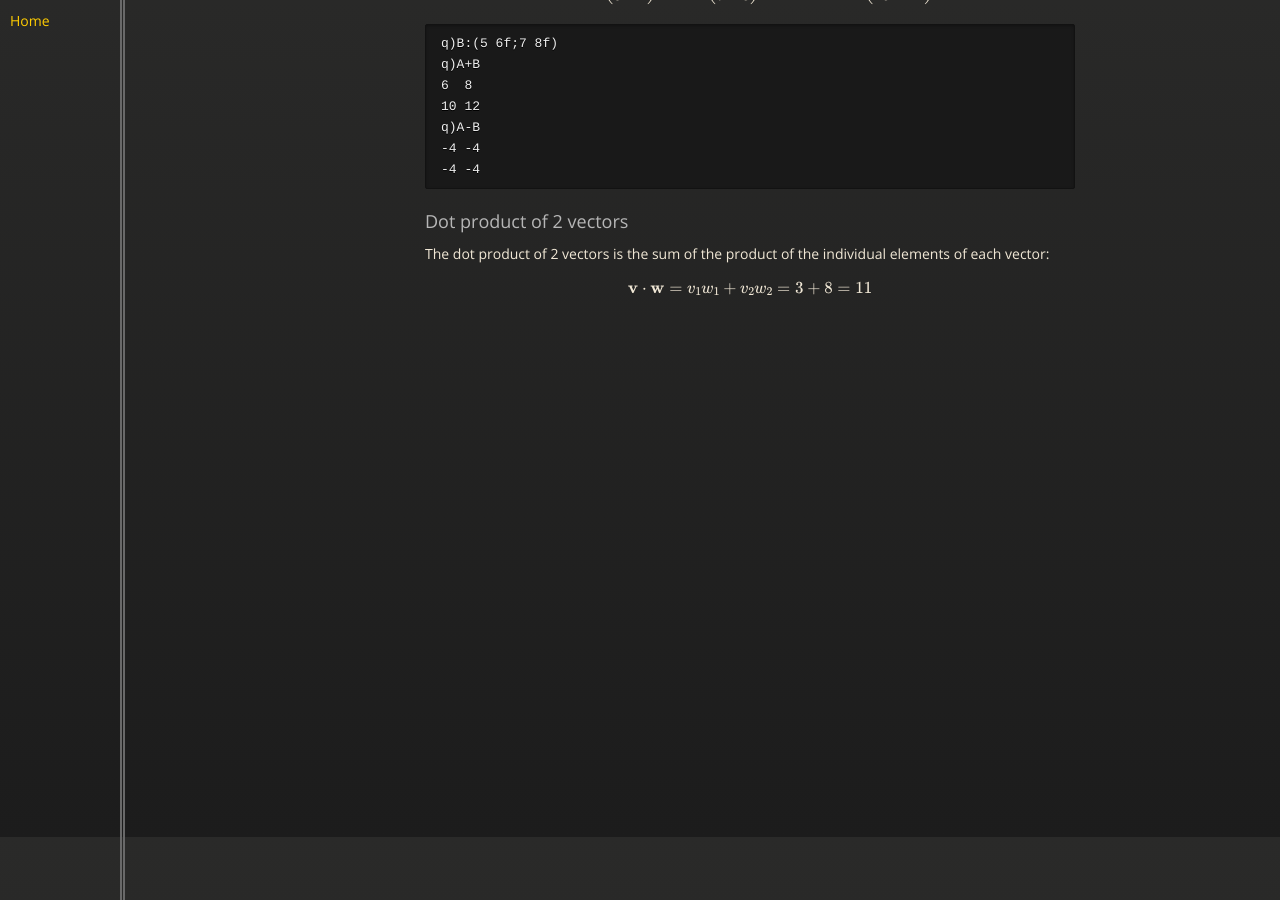
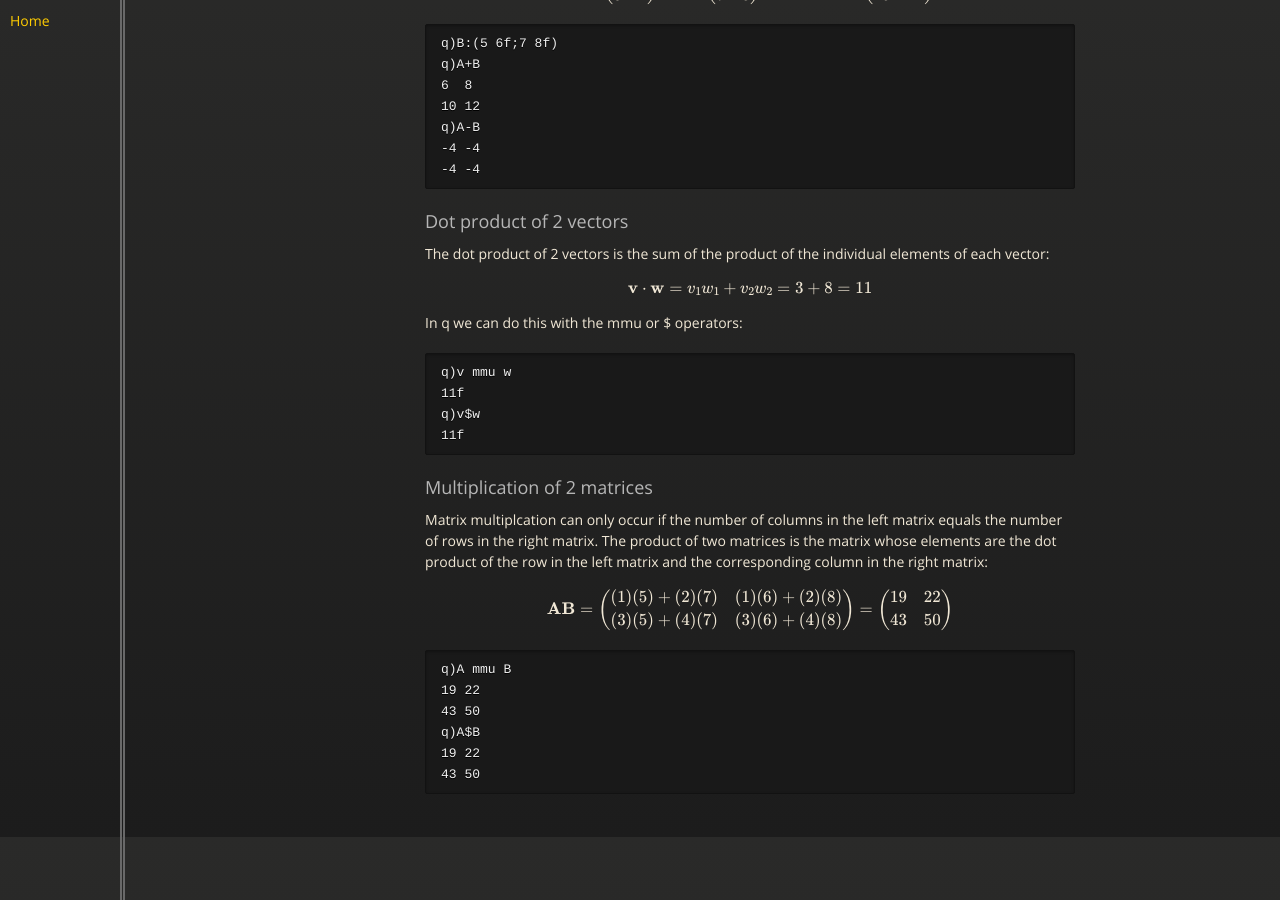
Before and after one commit to jpneill/jpneill.github.io, a Jekyll site: the page posts/Lin_Alg_q.html, which Jekyll copies as it is, in a window 1280 px wide and 900 px high, scrolled down 963 px. Built offline with Jekyll 4.4.1, drawn with Linux system fonts in a browser that asks for light colours; nearby versions of some CDN libraries; formulas are drawn with MathJax 3.

Commit message:
Added matrix multiplication

```diff
--- a/posts/Lin_Alg_q.html
+++ b/posts/Lin_Alg_q.html
@@ -83,7 +83,22 @@ q)A-B
 -4 -4</code></pre>
 
         <h3>Dot product of 2 vectors</h3>
-        <p>The dot product of 2 vectors is the sum of the product of the individual elements of each vector:$$\mathbf{v}\cdot\mathbf{w}=v_1 w_1+v_2 w_2 = 3+8 = 11$$</p>
+        <p>The dot product of 2 vectors is the sum of the product of the individual elements of each vector:$$\mathbf{v}\cdot\mathbf{w}=v_1 w_1+v_2 w_2 = 3+8 = 11$$In q we can do this with the mmu or $ operators:</p>
+
+<pre><code>q)v mmu w
+11f
+q)v$w
+11f</code></pre>
+
+        <h3>Multiplication of 2 matrices</h3>
+        <p>Matrix multiplcation can only occur if the number of columns in the left matrix equals the number of rows in the right matrix. The product of two matrices is the matrix whose elements are the dot product of the row in the left matrix and the corresponding column in the right matrix:$$\mathbf{A}\mathbf{B}=\begin{pmatrix}(1)(5)+(2)(7)&amp;(1)(6)+(2)(8) \\(3)(5)+(4)(7)&amp;(3)(6)+(4)(8)\end{pmatrix}=\begin{pmatrix}19&amp;22\\43&amp;50\end{pmatrix}$$</p>
+
+<pre><code>q)A mmu B
+19 22
+43 50
+q)A$B
+19 22
+43 50</code></pre>
       </section>
     </div>
 
```
